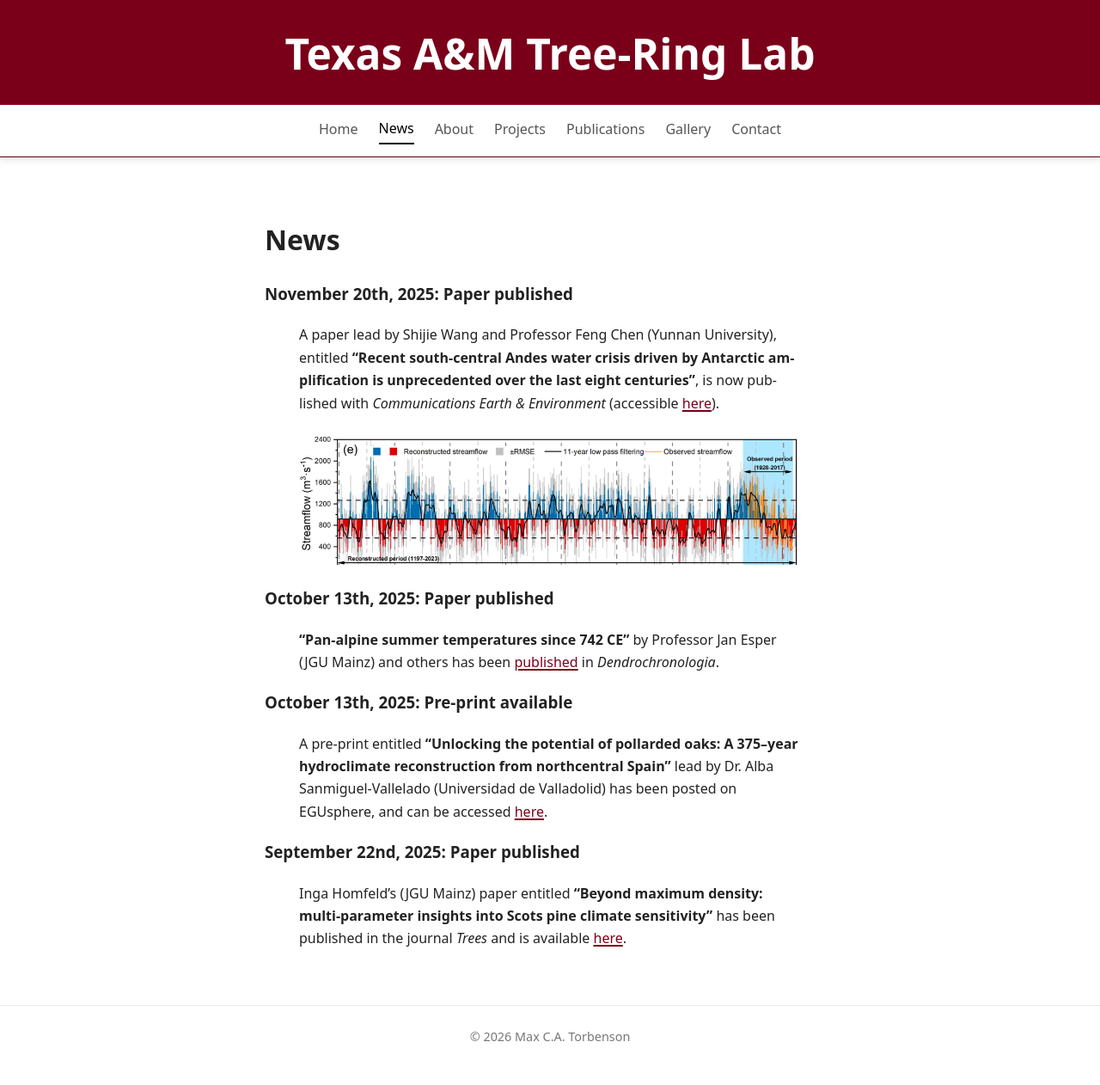
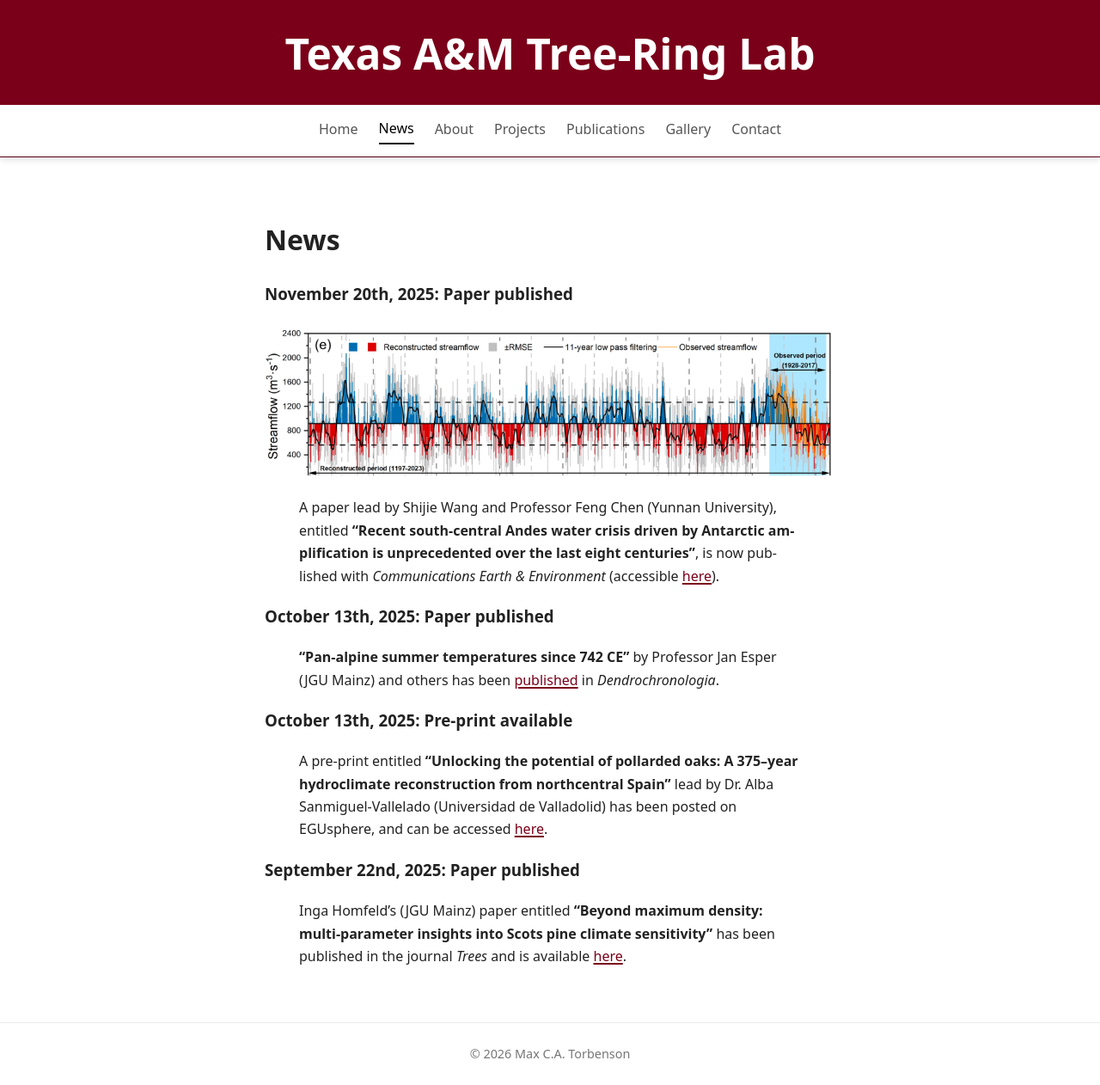
Before and after one commit to mcatorbenson/mcatorbenson.github.io, a Jekyll site: the page built from news/index.md, in a window 1280 px wide and 1262 px high. Shown: the whole window at 86% size. Built offline with Jekyll 4.4.1, drawn with Linux system fonts in a browser that asks for light colours.

Commit message:
Update index.md

```diff
--- a/news/index.md
+++ b/news/index.md
@@ -5,9 +5,10 @@
 
 # News
 ### November 20th, 2025: Paper published
-> A paper lead by Shijie Wang and Professor Feng Chen (Yunnan University), entitled **"Recent south-central Andes water crisis driven by Antarctic amplification is unprecedented over the last eight centuries"**, is now published with *Communications Earth & Environment* (accessible [here](https://www.nature.com/articles/s43247-025-02858-1/)).<a href="../assets/temp/wang25CEE.png" class="lightbox">
+<a href="../assets/temp/wang25CEE.png" class="lightbox">
     <img src="../assets/temp/wang25CEE.png" alt="Wang 2025 - CEE">
 </a>
+> A paper lead by Shijie Wang and Professor Feng Chen (Yunnan University), entitled **"Recent south-central Andes water crisis driven by Antarctic amplification is unprecedented over the last eight centuries"**, is now published with *Communications Earth & Environment* (accessible [here](https://www.nature.com/articles/s43247-025-02858-1/)).
 
 ### October 13th, 2025: Paper published
 > **"Pan-alpine summer temperatures since 742 CE"** by Professor Jan Esper (JGU Mainz) and others has been [published](https://www.sciencedirect.com/science/article/pii/S1125786525001468) in *Dendrochronologia*.
```
